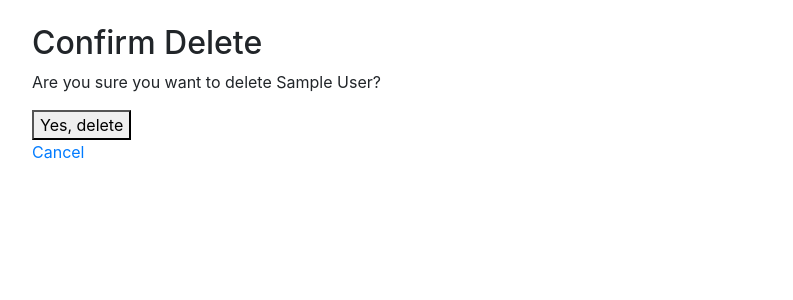
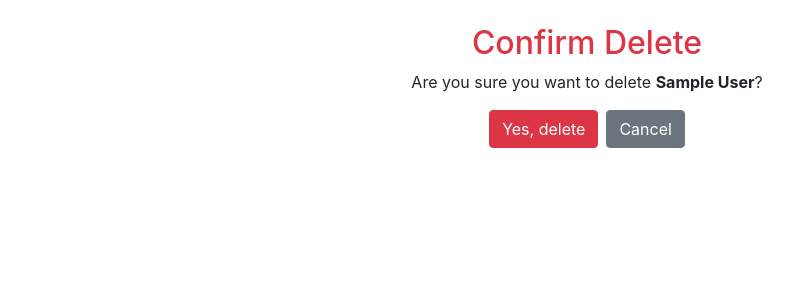
Before and after one commit to solo925/aimsoft, a Django app: page /contacts/1/delete/ in a window 1280 px wide. Shown: the part 56-356 px from the top of the page, without its empty margins (53-846 px from the left). Run offline with Django 5.2, Linux system fonts and the light colour scheme; a user stored in the database is signed in; tables that the repository leaves empty hold one stand-in row (values such as "Sample post"); some libraries are stand-ins or nearby versions.

Commit message:
final code

```diff
--- a/templates/contact_confirm_delete.html
+++ b/templates/contact_confirm_delete.html
@@ -1,11 +1,13 @@
 {% extends 'base.html' %}
 
 {% block content %}
-<h2>Confirm Delete</h2>
-<p>Are you sure you want to delete {{ contact.name }}?</p>
-<form method="post">
-    {% csrf_token %}
-    <button type="submit">Yes, delete</button>
-</form>
-<a href="{% url 'contact_detail' contact.pk %}">Cancel</a>
+<div class="container mt-4">
+    <h2 class="text-center text-danger">Confirm Delete</h2>
+    <p class="text-center">Are you sure you want to delete <strong>{{ contact.name }}</strong>?</p>
+    <form method="post" class="d-flex justify-content-center">
+        {% csrf_token %}
+        <button type="submit" class="btn btn-danger mr-2">Yes, delete</button>
+        <a href="{% url 'contact_detail' contact.pk %}" class="btn btn-secondary">Cancel</a>
+    </form>
+</div>
 {% endblock %}
```
Also changed, not shown: solomon/settings.py (+13 -6 lines), README.md.
